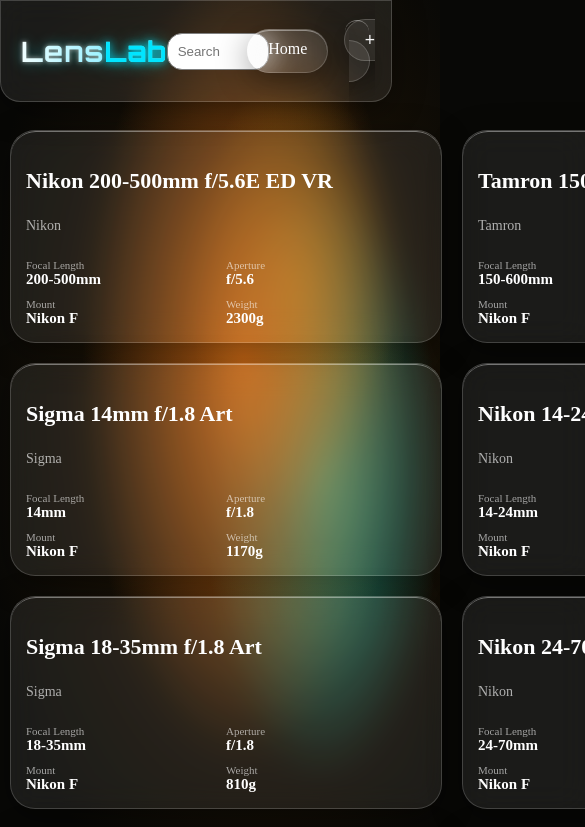
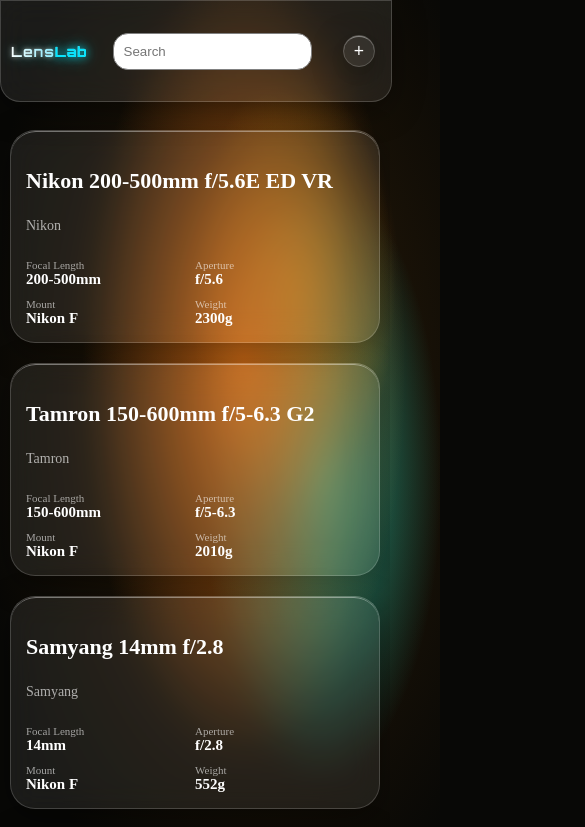
Before and after one commit to Astral-Error/LensLab, a React (Vite) app: page / in a window 390 px wide. Shown: the top 827 px of the page, 585 px wide, since content can reach past the window. Built offline with nearby package versions, Linux system fonts and the light colour scheme.

Commit message:
add(mobile optimization)

```diff
--- a/src/App.css
+++ b/src/App.css
@@ -514,3 +514,44 @@ html {
 body {
   -ms-overflow-style: none;
 }
+
+@media (max-width: 650px) {
+    html, body {
+        overflow-x: hidden;
+        max-width: 100%;
+    }
+  .lens-card-set{
+        grid-template-columns: 1fr;
+    }
+    .logo{
+        font-size: 14px;
+    }
+    .nav-links{
+        margin-right: 10px;
+    }
+    .nav-links a{
+        padding: 5px 10px;
+    }
+    .lens-card{
+        min-width: 50px;
+    }
+    .header{
+        max-width: 100vw;
+    }
+    .header h3{
+        margin: 0;
+        margin-left: 10px;
+    }
+    .searchbar-head{
+        display: flex;
+        justify-content: space-around;
+        align-items: center;
+    }
+    .search-bar{
+        width: 90%;
+        margin-right: 11%;
+    }
+    #home-id{
+        display: none;
+    }
+}
--- a/src/components/Header.jsx
+++ b/src/components/Header.jsx
@@ -9,9 +9,11 @@ const Header = ({setSearchText, openModal }) => {
       <h3 className="logo">
         Lens<span>Lab</span>
       </h3>
+      <div className="searchbar-head">
       <SearchBar setSearchText={setSearchText} />
+      </div>
       <nav className="nav-links">
-        <Link to="/">Home</Link>
+        <Link id="home-id" to="/">Home</Link>
         <button id="add" onClick={openModal}><a>+</a></button>
       </nav>
     </div>
```
